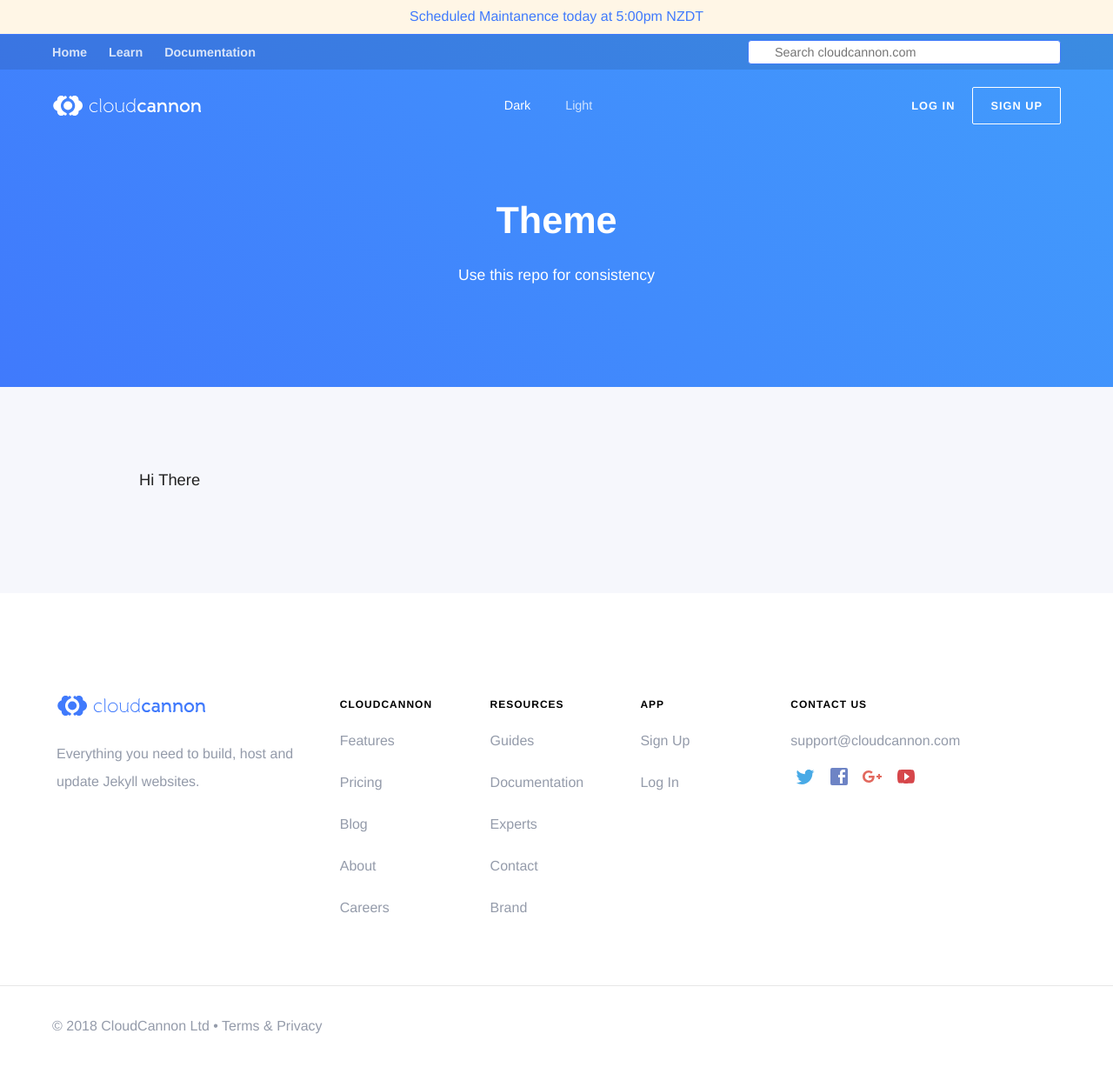
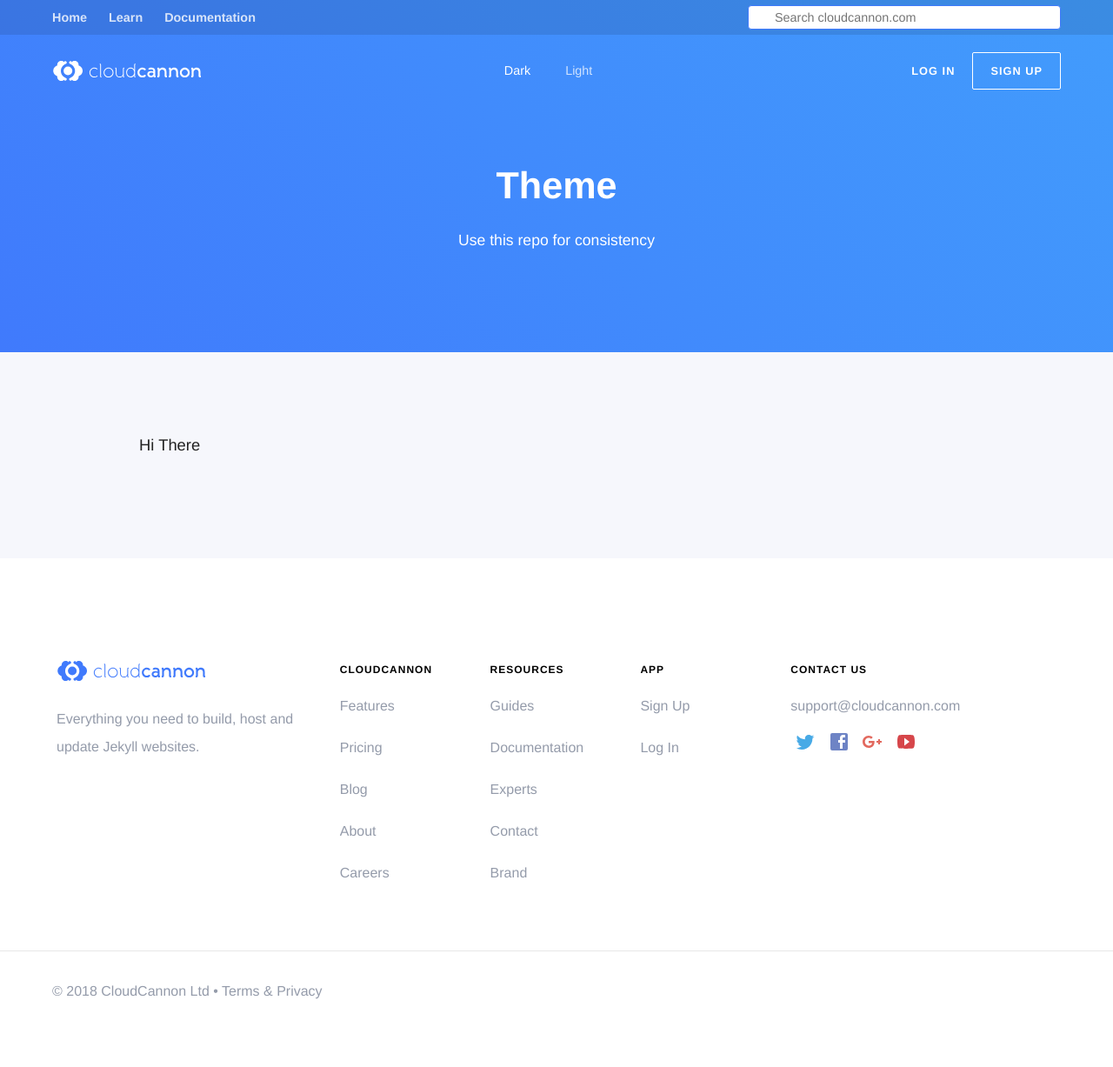
Before and after one commit to CloudCannon/jekyll-theme-cloudcannon, a Jekyll site: the page built from index.html, in a window 1280 px wide. Shown: the whole page at 87% size. Built offline with Jekyll 4.4.1, drawn with Linux system fonts in a browser that asks for light colours; some web fonts are replaced; after the commit the page ends 1187 px from its top, so only the background shows below that.

Commit message:
abstracted banner notification

```diff
--- /dev/null
+++ b/_data/banner_notification.yml
@@ -0,0 +1,3 @@
+enabled: false
+text: Scheduled Maintanence today at 5:00pm NZDT
+url: https://cloudcannon.com/operations/2018/11/13/scheduled-maintanence/
--- a/_layouts/default.html
+++ b/_layouts/default.html
@@ -1,6 +1,6 @@
 <!DOCTYPE html>
 
-<html lang="en" class="app-message-notification-visible">
+<html lang="en" {% if site.data.banner_notification.enabled %}class="banner-notification-visible"{% endif %}>
 	<head>
 		<meta charset="utf-8">
 		<meta name="viewport" content="width=device-width, initial-scale=1">
@@ -23,11 +23,11 @@
 	</head>
 
 	<body {% if site.body_class %}class="{{ site.body_class }}"{% endif %}>
-		<div class="app-message-notification">
-			<p><a href="https://cloudcannon.com/operations/2018/11/13/scheduled-maintanence/">
-				Scheduled Maintanence today at 5:00pm NZDT
-			</a></p>
-		</div>
+		{% if site.data.banner_notification.enabled %}
+			<div class="banner-notification">
+				<p><a href="{{ site.data.banner_notification.url }}">{{ site.data.banner_notification.text }}</a></p>
+			</div>
+		{% endif %}
 		{% include navigation/siblings.html %}
 		{{ content }}
 		{% include navigation/footer.html %}
--- a/_sass/_app-message-notification.scss
+++ b/_sass/_banner-notification.scss
@@ -1,13 +1,13 @@
-$app-message-notifcation-height: 40px;
+$banner-notifcation-height: 40px;
 
-html.app-message-notification-visible {
-  padding-top: $app-message-notifcation-height;
+html.banner-notification-visible {
+  padding-top: $banner-notifcation-height;
 }
 
-.app-message-notification {
+.banner-notification {
   position: absolute;
-  top: -$app-message-notifcation-height;
-  height: $app-message-notifcation-height;
+  top: -$banner-notifcation-height;
+  height: $banner-notifcation-height;
   text-align: center;
   width: 100%;
   display: flex;
--- a/_sass/screen.scss
+++ b/_sass/screen.scss
@@ -16,4 +16,4 @@
 @import "about";
 @import "posts";
 @import "footer";
-@import "app-message-notification";
+@import "banner-notification";
```
